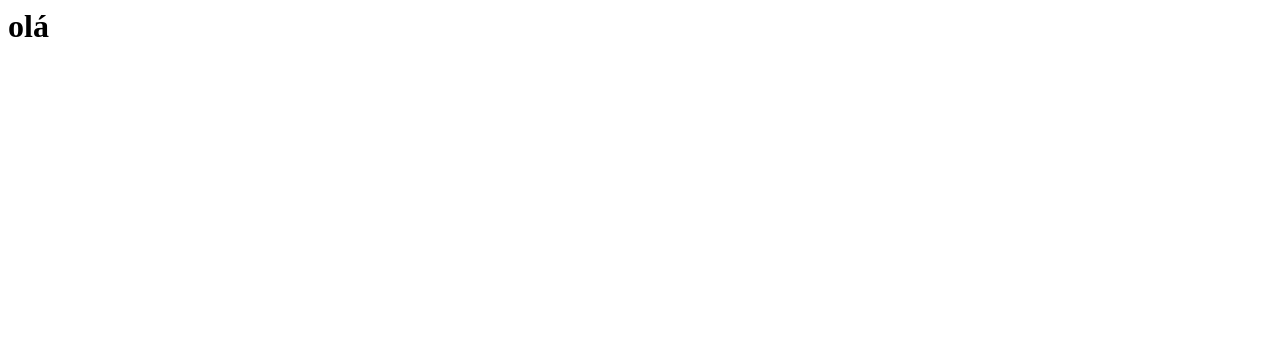
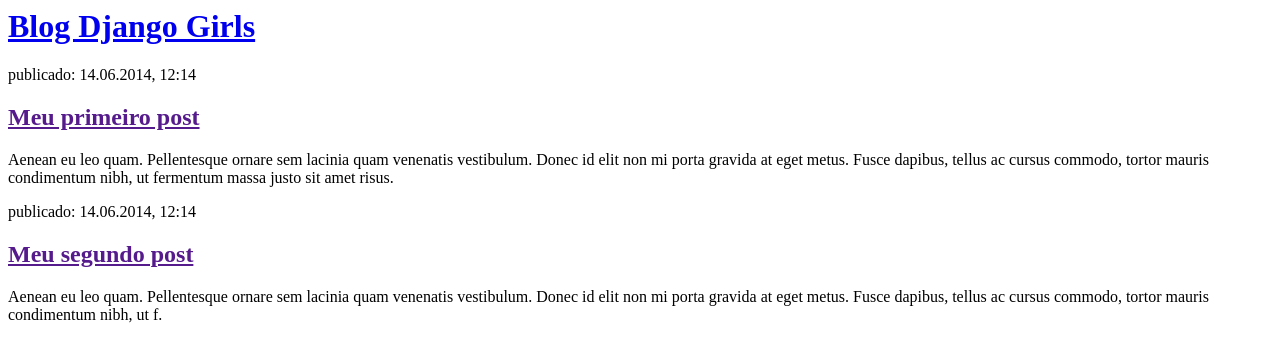
Before and after one commit to geancavalcante/my-first-blog, a Django app: page / in a window 1280 px wide. Before the commit the part shown is almost empty. Shown: the top 362 px of the page. Run offline with Django 3.2, Linux system fonts and the light colour scheme.

Commit message:
Changed the HTML for the site.

```diff
--- a/polss/templates/blog/post_list.html
+++ b/polss/templates/blog/post_list.html
@@ -1 +1,22 @@
-<h1>olá</h1>
+<html>
+    <head>
+        <title>Blog Django Girls</title>
+    </head>
+    <body>
+        <div>
+            <h1><a href="/">Blog Django Girls</a></h1>
+        </div>
+
+        <div>
+            <p>publicado: 14.06.2014, 12:14</p>
+            <h2><a href="">Meu primeiro post</a></h2>
+            <p>Aenean eu leo quam. Pellentesque ornare sem lacinia quam venenatis vestibulum. Donec id elit non mi porta gravida at eget metus. Fusce dapibus, tellus ac cursus commodo, tortor mauris condimentum nibh, ut fermentum massa justo sit amet risus.</p>
+        </div>
+
+        <div>
+            <p>publicado: 14.06.2014, 12:14</p>
+            <h2><a href="">Meu segundo post</a></h2>
+            <p>Aenean eu leo quam. Pellentesque ornare sem lacinia quam venenatis vestibulum. Donec id elit non mi porta gravida at eget metus. Fusce dapibus, tellus ac cursus commodo, tortor mauris condimentum nibh, ut f.</p>
+        </div>
+    </body>
+</html>
```
